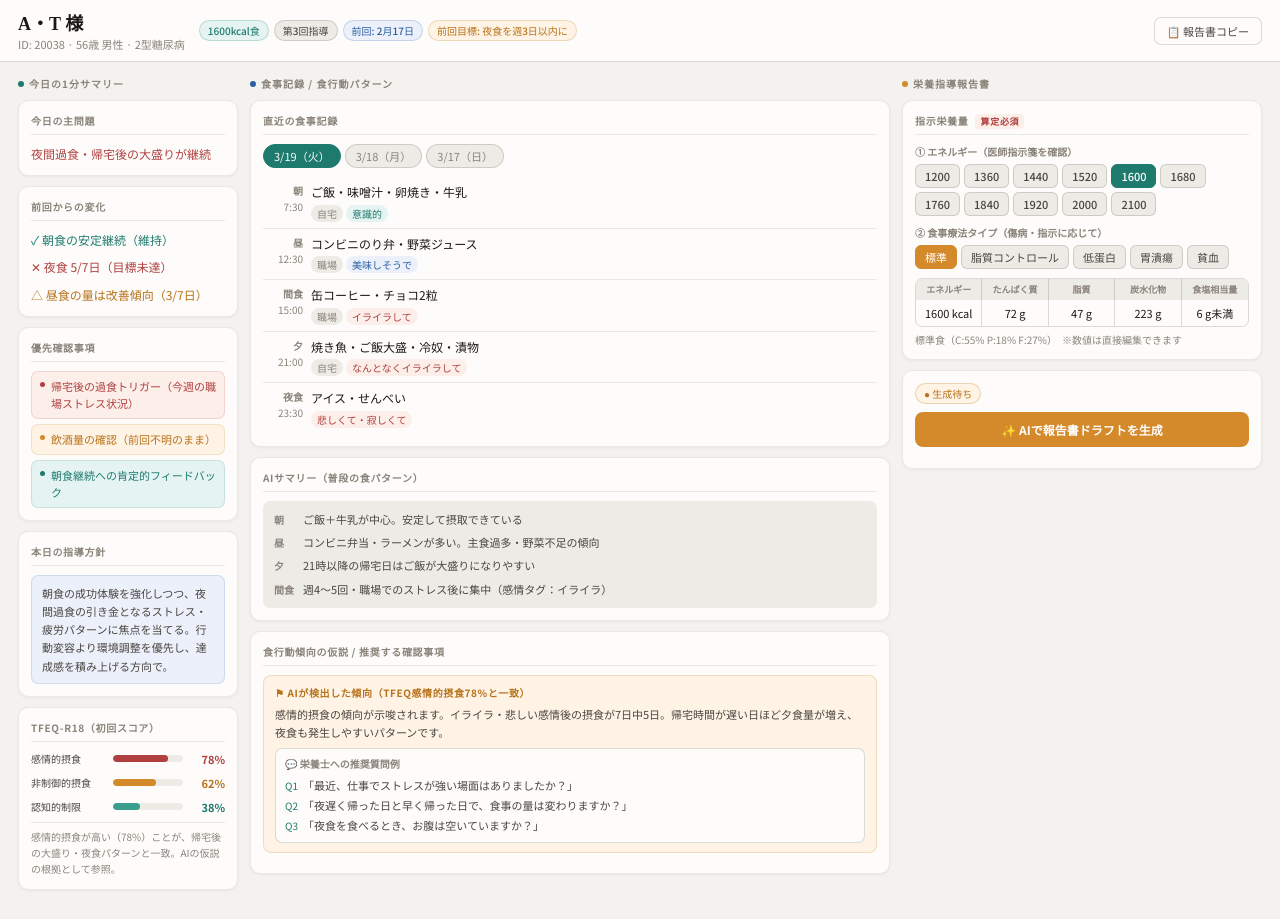
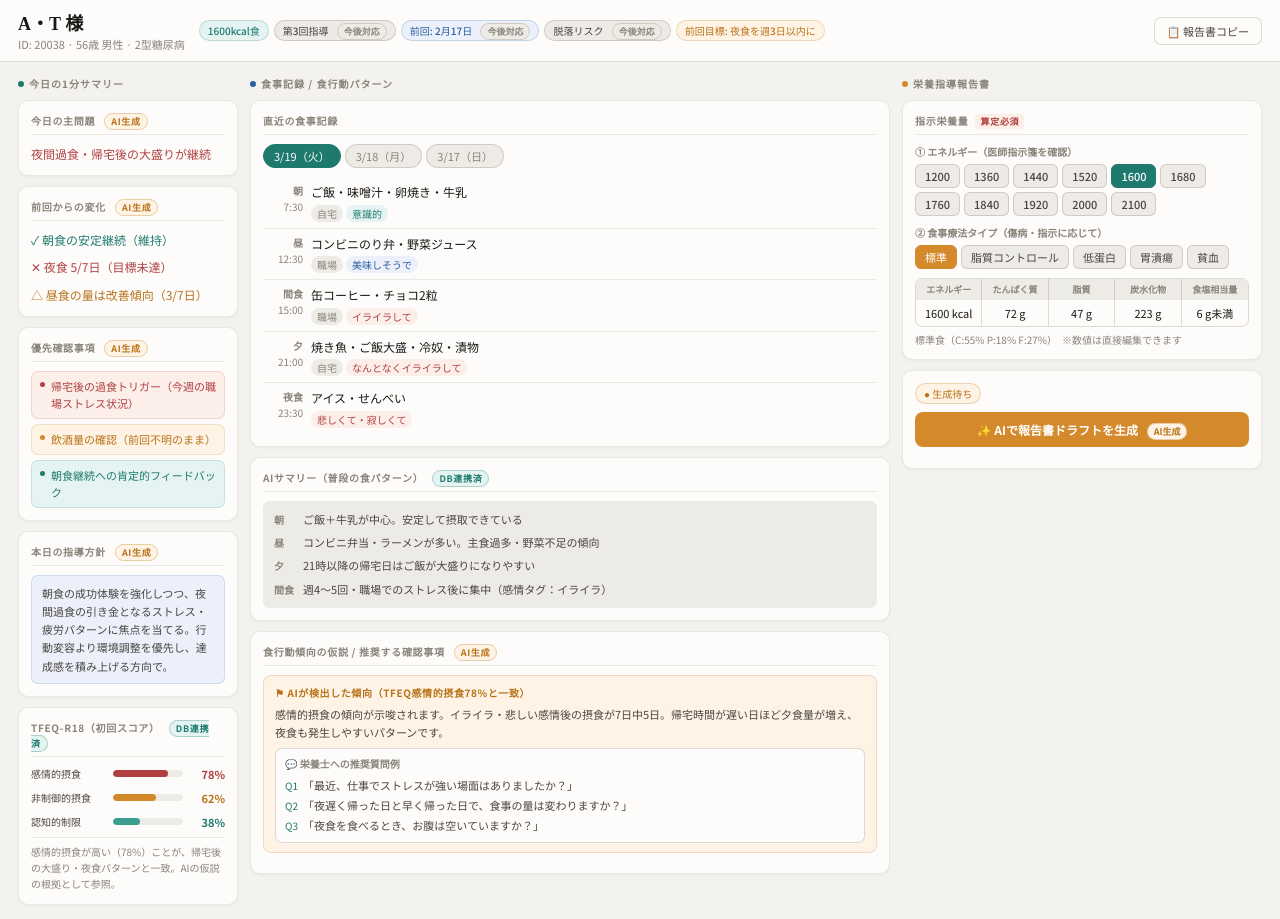
Before and after one commit to sapporoendo/neutri-dietitian, a plain HTML site: page dashboard_v3.html in a window 1280 px wide. Drawn offline with Linux system fonts and the light colour scheme.

Commit message:
add data status badges to dashboard v3

```diff
--- a/dashboard_v3.html
+++ b/dashboard_v3.html
@@ -199,8 +199,9 @@ body{font-family:'Noto Sans JP',sans-serif;background:var(--bg);color:var(--text
   </div>
   <div class="badges">
     <span class="badge b-diet">1600kcal食</span>
-    <span class="badge b-sess">第3回指導</span>
-    <span class="badge b-last">前回: 2月17日</span>
+    <span class="badge b-sess">第3回指導 <span style="font-size:9px;background:#EDEBE6;color:#8A837A;border:.5px solid rgba(50,40,20,.16);padding:1px 6px;border-radius:10px;margin-left:6px;font-weight:700">今後対応</span></span>
+    <span class="badge b-last">前回: 2月17日 <span style="font-size:9px;background:#EDEBE6;color:#8A837A;border:.5px solid rgba(50,40,20,.16);padding:1px 6px;border-radius:10px;margin-left:6px;font-weight:700">今後対応</span></span>
+    <span class="badge b-sess">脱落リスク <span style="font-size:9px;background:#EDEBE6;color:#8A837A;border:.5px solid rgba(50,40,20,.16);padding:1px 6px;border-radius:10px;margin-left:6px;font-weight:700">今後対応</span></span>
     <span class="badge b-prev">前回目標: 夜食を週3日以内に</span>
   </div>
   <div class="hdr-right">
@@ -215,32 +216,32 @@ body{font-family:'Noto Sans JP',sans-serif;background:var(--bg);color:var(--text
     <div class="col-title"><div class="ctdot" style="background:var(--teal)"></div>今日の1分サマリー</div>
 
     <div class="card">
-      <div class="clabel">今日の主問題</div>
+      <div class="clabel">今日の主問題 <span style="font-size:9px;background:#FEF3E4;color:#B8721A;border:.5px solid rgba(184,114,26,.3);padding:1px 6px;border-radius:10px;margin-left:6px;font-weight:700">AI生成</span></div>
       <div class="sum-val alert">夜間過食・帰宅後の大盛りが継続</div>
     </div>
 
     <div class="card">
-      <div class="clabel">前回からの変化</div>
+      <div class="clabel">前回からの変化 <span style="font-size:9px;background:#FEF3E4;color:#B8721A;border:.5px solid rgba(184,114,26,.3);padding:1px 6px;border-radius:10px;margin-left:6px;font-weight:700">AI生成</span></div>
       <div class="sum-val good">✓ 朝食の安定継続（維持）</div>
       <div class="sum-val alert">✕ 夜食 5/7日（目標未達）</div>
       <div class="sum-val warn">△ 昼食の量は改善傾向（3/7日）</div>
     </div>
 
     <div class="card">
-      <div class="clabel">優先確認事項</div>
+      <div class="clabel">優先確認事項 <span style="font-size:9px;background:#FEF3E4;color:#B8721A;border:.5px solid rgba(184,114,26,.3);padding:1px 6px;border-radius:10px;margin-left:6px;font-weight:700">AI生成</span></div>
       <div class="pri hi"><div class="pdot" style="background:var(--coral)"></div>帰宅後の過食トリガー（今週の職場ストレス状況）</div>
       <div class="pri md"><div class="pdot" style="background:var(--amber-m)"></div>飲酒量の確認（前回不明のまま）</div>
       <div class="pri lo"><div class="pdot" style="background:var(--teal)"></div>朝食継続への肯定的フィードバック</div>
     </div>
 
     <div class="card">
-      <div class="clabel">本日の指導方針</div>
+      <div class="clabel">本日の指導方針 <span style="font-size:9px;background:#FEF3E4;color:#B8721A;border:.5px solid rgba(184,114,26,.3);padding:1px 6px;border-radius:10px;margin-left:6px;font-weight:700">AI生成</span></div>
       <div class="policy">朝食の成功体験を強化しつつ、夜間過食の引き金となるストレス・疲労パターンに焦点を当てる。行動変容より環境調整を優先し、達成感を積み上げる方向で。</div>
     </div>
 
     <!-- TFEQ -->
     <div class="card">
-      <div class="clabel">TFEQ-R18（初回スコア）</div>
+      <div class="clabel">TFEQ-R18（初回スコア） <span style="font-size:9px;background:#E5F4F2;color:#1F7A6E;border:.5px solid rgba(31,122,110,.3);padding:1px 6px;border-radius:10px;margin-left:6px;font-weight:700">DB連携済</span></div>
       <div class="tfeq-rows">
         <div class="tfeq-row">
           <div class="tfeq-lbl">感情的摂食</div>
@@ -294,7 +295,7 @@ body{font-family:'Noto Sans JP',sans-serif;background:var(--bg);color:var(--text
     </div>
 
     <div class="card">
-      <div class="clabel">AIサマリー（普段の食パターン）</div>
+      <div class="clabel">AIサマリー（普段の食パターン） <span style="font-size:9px;background:#E5F4F2;color:#1F7A6E;border:.5px solid rgba(31,122,110,.3);padding:1px 6px;border-radius:10px;margin-left:6px;font-weight:700">DB連携済</span></div>
       <div class="aisum">
         <div class="airow"><div class="aiml">朝</div><div>ご飯＋牛乳が中心。安定して摂取できている</div></div>
         <div class="airow"><div class="aiml">昼</div><div>コンビニ弁当・ラーメンが多い。主食過多・野菜不足の傾向</div></div>
@@ -304,7 +305,7 @@ body{font-family:'Noto Sans JP',sans-serif;background:var(--bg);color:var(--text
     </div>
 
     <div class="card">
-      <div class="clabel">食行動傾向の仮説 / 推奨する確認事項</div>
+      <div class="clabel">食行動傾向の仮説 / 推奨する確認事項 <span style="font-size:9px;background:#FEF3E4;color:#B8721A;border:.5px solid rgba(184,114,26,.3);padding:1px 6px;border-radius:10px;margin-left:6px;font-weight:700">AI生成</span></div>
       <div class="hypo">
         <div class="hypo-t">⚑ AIが検出した傾向（TFEQ感情的摂食78%と一致）</div>
         <div class="hypo-body">感情的摂食の傾向が示唆されます。イライラ・悲しい感情後の摂食が7日中5日。帰宅時間が遅い日ほど夕食量が増え、夜食も発生しやすいパターンです。</div>
@@ -369,7 +370,7 @@ body{font-family:'Noto Sans JP',sans-serif;background:var(--bg);color:var(--text
       <div id="status-tag"><span class="status-tag st-draft">● 生成待ち</span></div>
 
       <button class="gen-btn" id="gen-btn" onclick="generateReport()">
-        <span id="gen-txt">✨ AIで報告書ドラフトを生成</span>
+        <span id="gen-txt">✨ AIで報告書ドラフトを生成 <span style="font-size:9px;background:#FEF3E4;color:#B8721A;border:.5px solid rgba(184,114,26,.3);padding:1px 6px;border-radius:10px;margin-left:6px;font-weight:700">AI生成</span></span>
         <span class="loading-dots" id="gen-load" style="display:none"><span></span><span></span><span></span></span>
       </button>
 
@@ -379,7 +380,7 @@ body{font-family:'Noto Sans JP',sans-serif;background:var(--bg);color:var(--text
 
         <!-- 食事摂取状況 -->
         <div class="r-section">
-          <div class="rlbl">食事摂取状況 <span class="req">算定必須</span></div>
+          <div class="rlbl">食事摂取状況 <span style="font-size:9px;background:#E5F4F2;color:#1F7A6E;border:.5px solid rgba(31,122,110,.3);padding:1px 6px;border-radius:10px;margin-left:6px;font-weight:700">DB連携済</span> <span class="req">算定必須</span></div>
           <textarea class="edit-field" id="r-summary" rows="2"></textarea>
         </div>
 
```
